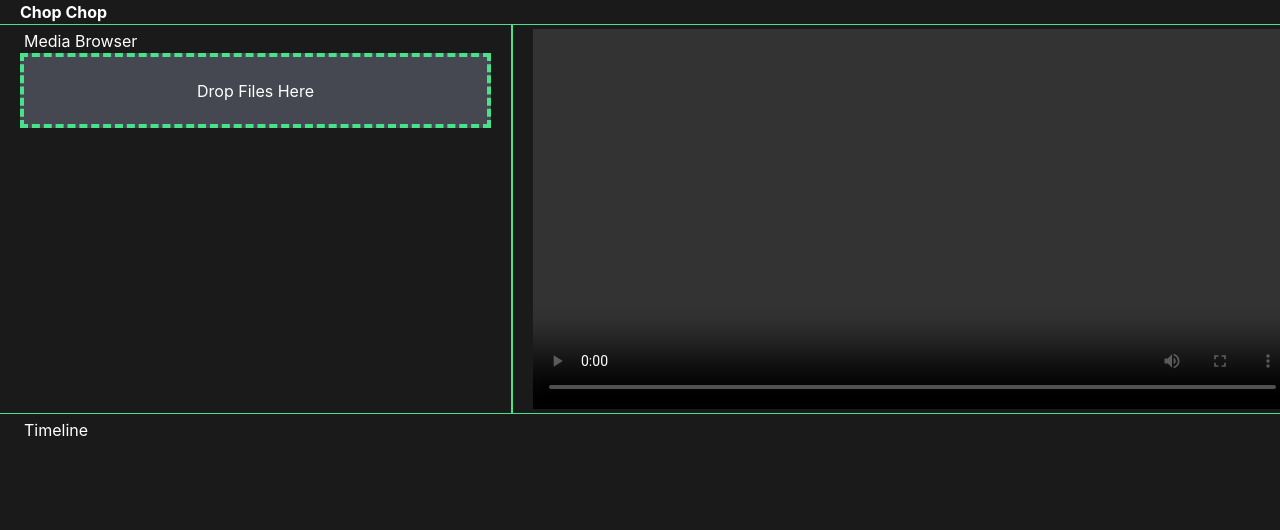
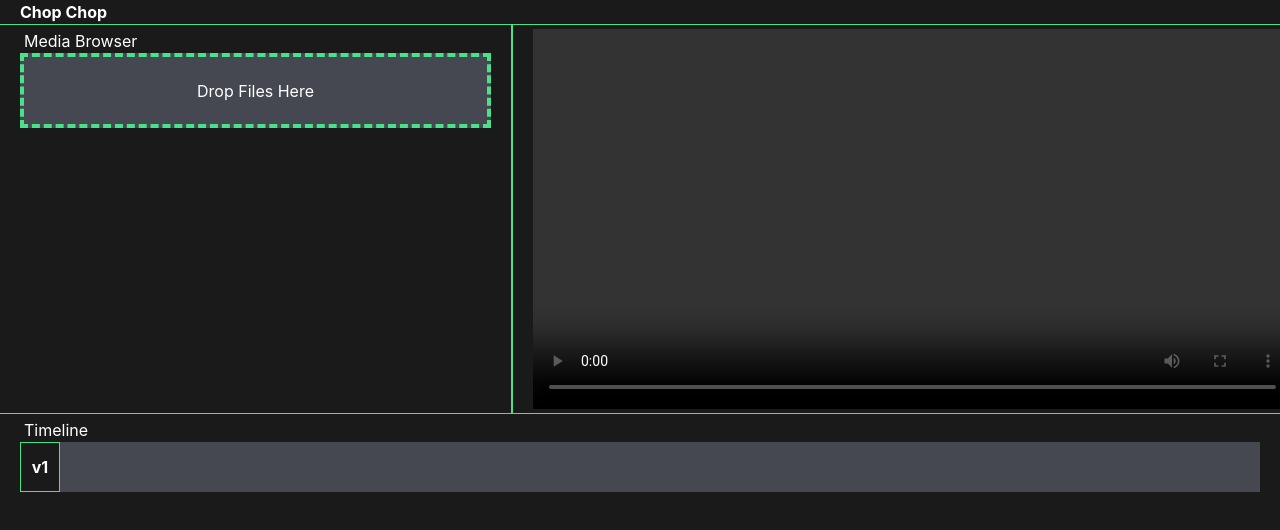
Before and after one commit to Surfincolin/chop-chop, a Vue app: page / in a window 1280 px wide. Shown: the top 530 px of the page. Built offline with nearby package versions, Linux system fonts and the light colour scheme.

Commit message:
Created track styles

```diff
--- a/src/js/components/Timeline.vue
+++ b/src/js/components/Timeline.vue
@@ -3,22 +3,81 @@
 	<div id="timeline" class="highlight-bc">
 		<div class="label row">Timeline</div>
 		<!-- <div id="thumbnail-track" class="track"></div> -->
+		<div id="tracks" class="row">
+			<div v-for="(t, key) in tracks" :key="key" class="track" >
+				<div class="header highlight-bc">
+					<p><strong>{{t.title}}</strong></p>
+				</div>
+				<div class="content gray-bg"></div>
+			</div>
+		</div>
 	</div>
 
 </template>
 
+<script>
+export default {
+	data() {
+	  return {
+	  	tracks: [{title: "v1", content: []}]
+	  }
+	},
+	methods:{
+
+	},
+	computed:{
+
+	},
+	created(){
+
+	},
+	mounted(){
+
+	},
+	beforeDestroy(){
+
+	},
+	watch:{
+	}
+}
+</script>
+
 <style lang="scss">
 	#timeline {
 		display: flex;
+		flex-direction: column;
 		border-top-width: 1px;
 		border-top-style: solid;
 		padding: 4px 20px;
+
+		#tracks {
+			width: 100%;
+		}
 
 		.track {
 			width: 100%;
 			height: 50px;
 			position: relative;
-			background: orange;
+			display: flex;
+
+			.header {
+				flex: 0 1 auto;
+				height: 100%;
+				width: 40px;
+				display: flex;
+				border-width: 1px;
+				border-style: solid;
+
+				p {
+					text-align: center;
+					margin: auto;
+				}
+			}
+
+			.content {
+				flex: 1 1 auto;
+				height: 100%;
+			}
 		}
 	}
 </style>
```
